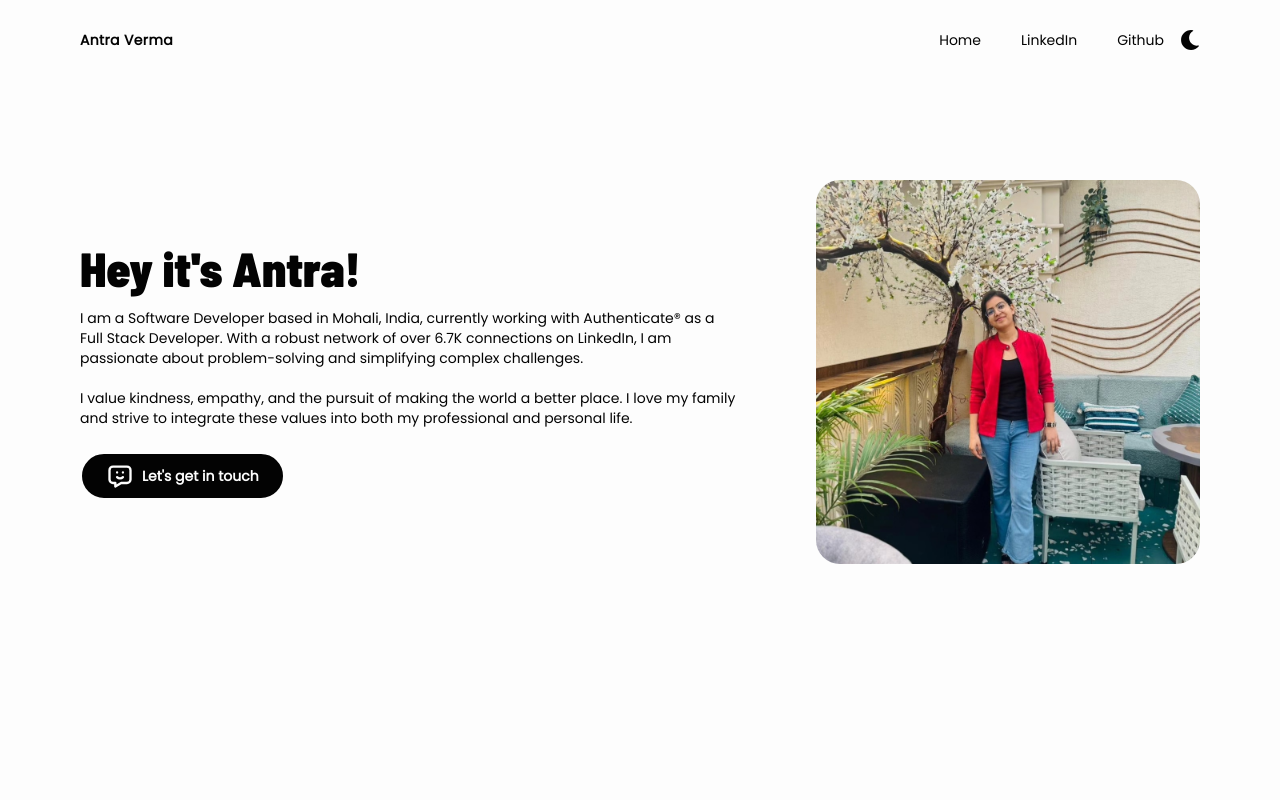
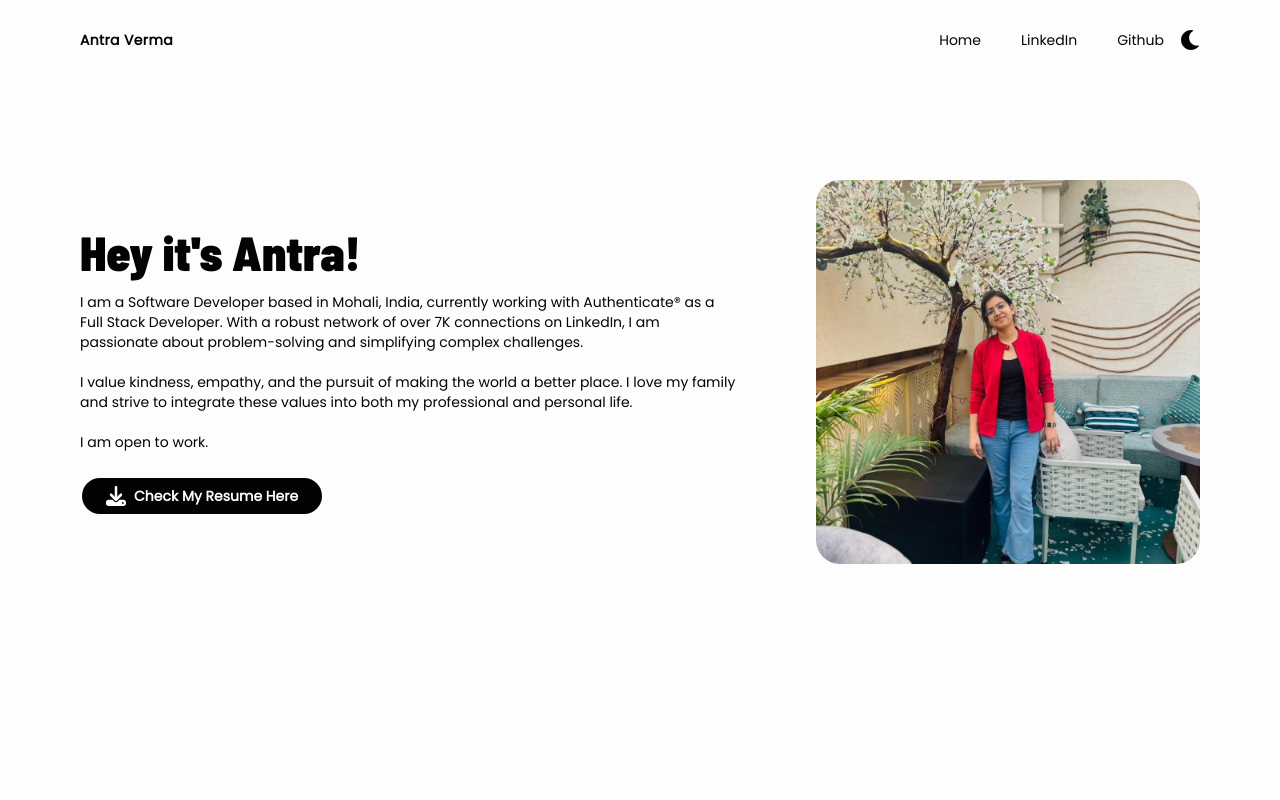
Before and after one commit to mis-coder/antraverma.com, a Next.js app: page / in a window 1280 px wide. Shown: the top 800 px of the page. Built offline with nearby package versions, Linux system fonts and the light colour scheme.

Commit message:
feat: added resume download option

```diff
--- a/app/page.tsx
+++ b/app/page.tsx
@@ -1,9 +1,21 @@
+"use client";
+
 import Image from "next/image";
 
 import ProfileImg from "@/app/assets/images/website-about-pic-1.jpeg";
-import { TbMessageChatbot } from "react-icons/tb";
+import { FaDownload } from "react-icons/fa6";
 
 export default function HomePage() {
+  const downloadResume = () => {
+    const link = document.createElement("a");
+    link.href = "assets/Antra-Verma-Resume-2025.pdf";
+    link.target = "_blank";
+
+    document.body.appendChild(link);
+    link.click();
+    document.body.removeChild(link);
+  };
+
   return (
     <section className="pt-5 pb-20 md:mt-20 2xl:mt-40 md:pb-0 w-full h-full">
       <div className="flex flex-col-reverse md:flex-row w-full h-full gap-10 md:gap-20 items-center justify-center">
@@ -14,20 +26,17 @@ export default function HomePage() {
           <p className="mt-4 text-sm md:text-md">
             I am a Software Developer based in Mohali, India, currently working
             with Authenticate® as a Full Stack Developer. With a robust network
-            of over 6.7K connections on LinkedIn, I am passionate about
+            of over 7K connections on LinkedIn, I am passionate about
             problem-solving and simplifying complex challenges.
             <br />
             <br /> I value kindness, empathy, and the pursuit of making the
             world a better place. I love my family and strive to integrate these
             values into both my professional and personal life.
+            <br /> <br />I am open to work.
           </p>
-          <a
-            href="https://www.linkedin.com/in/antra-verma/"
-            className="link-btn"
-          >
-            <TbMessageChatbot size={28} />
-            Let&apos;s get in touch
-          </a>
+          <button onClick={downloadResume} className="link-btn">
+            <FaDownload size={20} /> Check My Resume Here
+          </button>
         </div>
         <Image
           src={ProfileImg}
```
Also changed, not shown: 1 other file (tests, documents, lock files or other folders).
